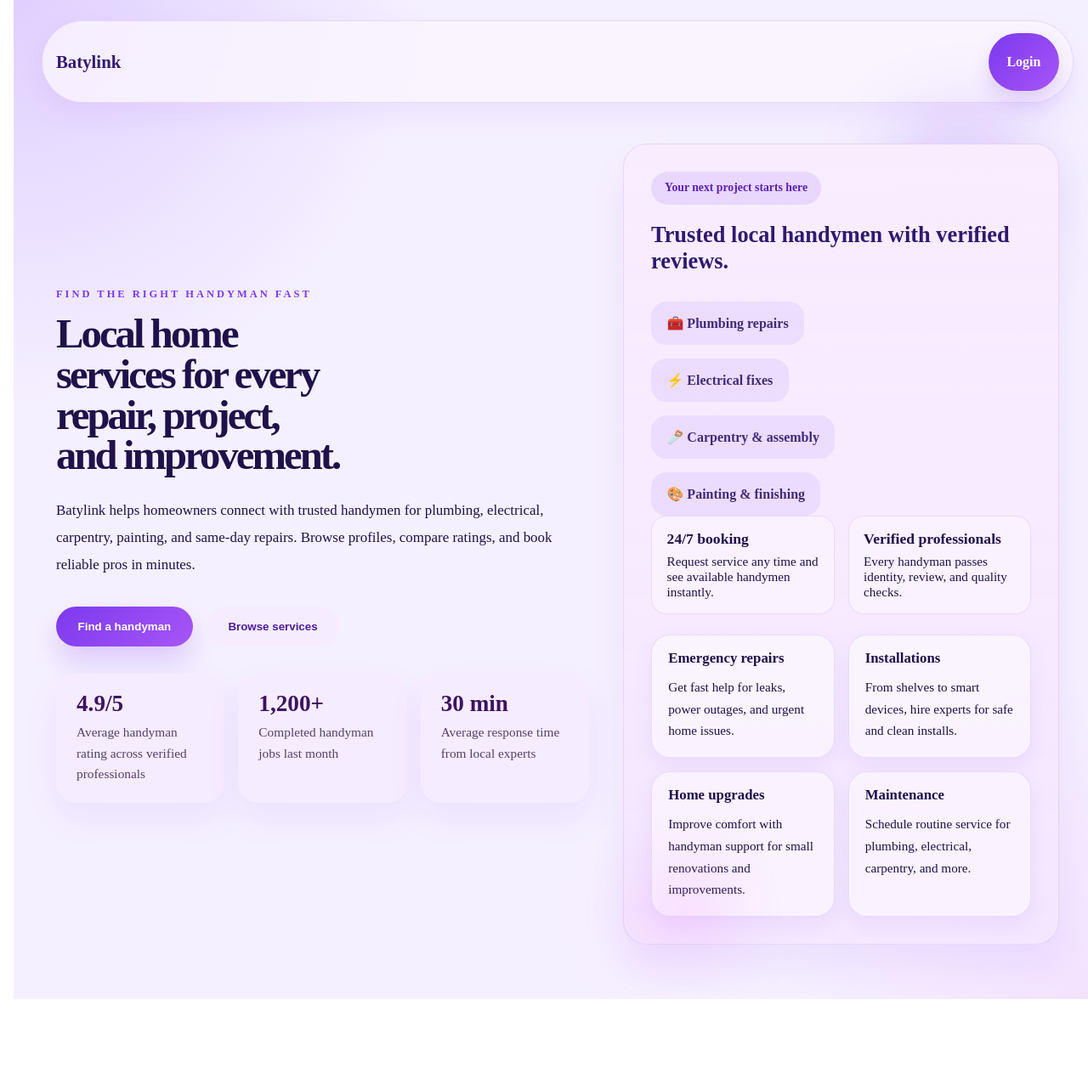
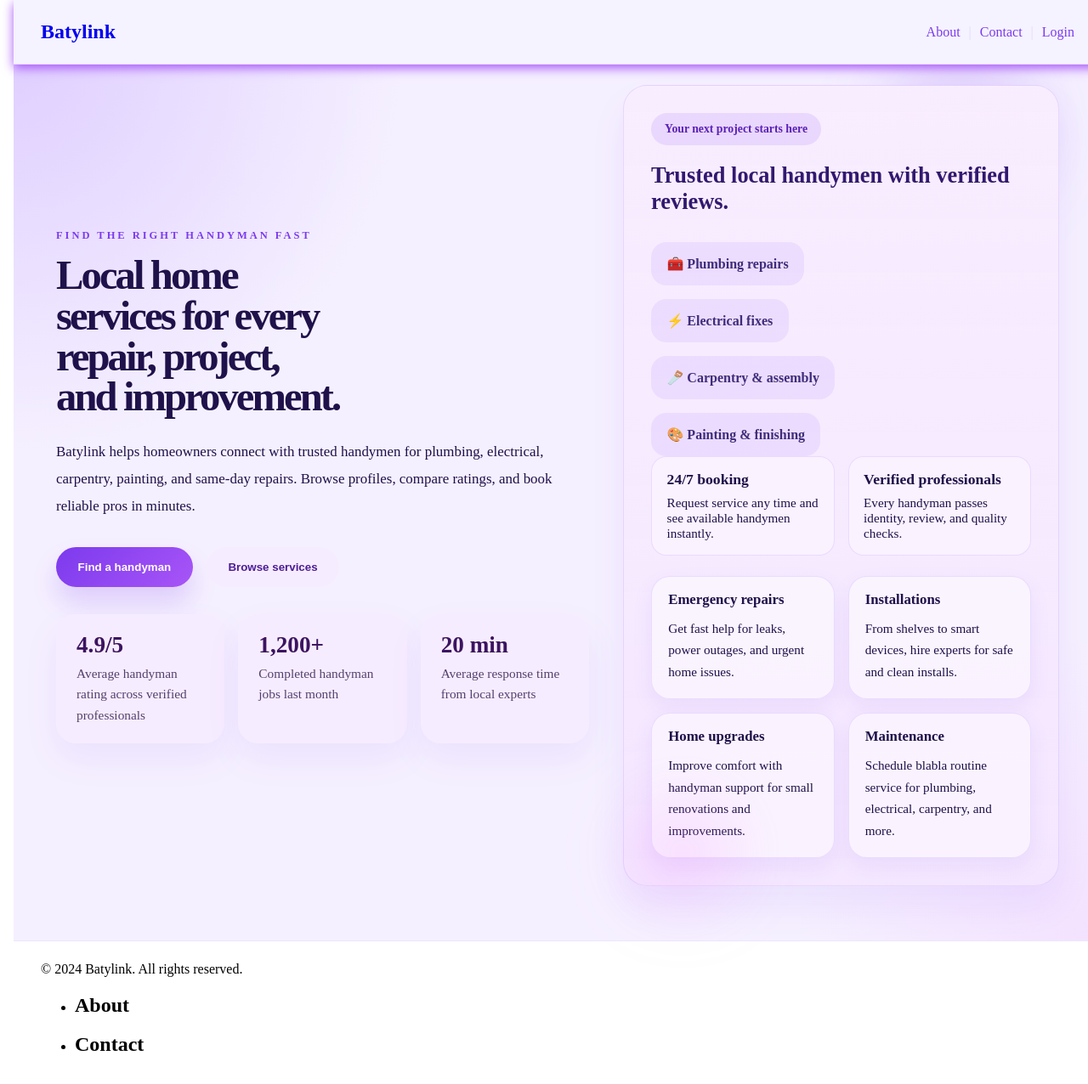
Before and after one commit to JohnsonGNEP/batylink, a React (Vite) app: page / in a window 1280 px wide. Shown: the top 1276 px of the page at 85% size. Before the commit the page ends 1176 px from the top, so only its background shows below. Built offline with nearby package versions, Linux system fonts and the light colour scheme.

Commit message:
Added page header and page footer sample

```diff
--- a/src/App.tsx
+++ b/src/App.tsx
@@ -21,7 +21,7 @@ const App: React.FC = () => {
       </Route>
 
       {/* Error Pages */}
-      <Route path="*" element={<div><h1>Page no found</h1></div>} />
+      <Route path="*" element={<div><h1>Page not found</h1></div>} />
     </Routes>
   )
 }
--- a/src/assets/styles/default-layout.css
+++ b/src/assets/styles/default-layout.css
@@ -0,0 +1,50 @@
+.page-header {
+  display: flex;
+  justify-content: space-between;
+  align-items: center;
+  padding: 1.5rem 2rem;
+  background: rgba(255, 255, 255, 0.8);
+  background-color: #f5f3ff;
+  border-bottom: 1px solid rgba(163, 110, 253, 0.18);
+  box-shadow: #a855f7 0px 4px 12px;
+  position: sticky;
+  top: 0;
+  z-index: 10;
+}
+
+.page-header .page-brand {
+  font-size: 1.5rem;
+  font-weight: bold;
+  color: linear-gradient(135deg, #7c3aed, #a855f7);
+  text-decoration: none;
+}
+
+.page-header .nav-link {
+  color: #7c3aed;
+  text-decoration: none;
+  font-size: 1rem;
+}
+
+.page-header .nav-link:hover {
+  color: #a855f7; /* Lightens up on hover */
+}
+
+.page-header ul {
+  display: inline-flex;
+  list-style: none;
+  margin: 0;
+  padding: 0;
+  gap: 10px;
+}
+
+.page-header li:not(:last-child)::after {
+  content: '|';
+  margin-left: 10px;
+  color: #e9d5ff;
+}
+
+.page-footer {
+  padding: 1.5rem 2rem;
+  background: var(--bg);
+  border-top: 1px solid rgba(163, 110, 253, 0.18);
+}
--- a/src/components/Footer.tsx
+++ b/src/components/Footer.tsx
@@ -1,9 +1,14 @@
 const Footer: React.FC = () => {
 
   return (
-    <footer>
-        App Footer
-    </footer>
+    <nav className="page-footer">
+      <p>&copy; 2024 Batylink. All rights reserved.</p>
+      <ul>
+        <li><h2 >About</h2></li>
+        <li><h2>Contact</h2></li>
+      </ul>
+    </nav>
+
   )
 }
 
--- a/src/components/Header.tsx
+++ b/src/components/Header.tsx
@@ -1,9 +1,18 @@
+import '../assets/styles/default-layout.css';
+
 const Header: React.FC = () => {
 
   return (
-    <header>
-        App Header
-    </header>
+    <nav className="page-header">
+      <a className="page-brand" href="/">
+        Batylink
+      </a>
+      <ul>
+        <li><a href="/about" className="nav-link">About</a></li>
+        <li><a href="/contact" className="nav-link">Contact</a></li>
+        <li><a href="/login" className="nav-link">Login</a></li>
+      </ul>
+    </nav>
   )
 }
 
--- a/src/layouts/DefaultLayout.tsx
+++ b/src/layouts/DefaultLayout.tsx
@@ -1,13 +1,15 @@
 import { Outlet } from "react-router-dom";
+import Footer from "../components/Footer";
+import Header from "../components/Header";
 
 const DefaultLayout: React.FC = () => {
   return (
     <div className="container">
-     {/*  TODO: Place header component here */}
+     <Header />
 
       <Outlet />
 
-      {/* TODO: Place footer component here */}
+      <Footer />
     </div>
   );
 };
--- a/src/pages/home.tsx
+++ b/src/pages/home.tsx
@@ -1,19 +1,8 @@
-import { Link } from 'react-router-dom'
 import '../assets/styles/home.css'
 
 function HomePage() {
   return (
     <main className="home-page">
-      <nav className="home-menu" aria-label="Main navigation">
-        <Link className="home-brand" to="/">
-          Batylink
-        </Link>
-        <div className="home-menu-actions">
-          <Link className="menu-link" to="/login">
-            Login
-          </Link>
-        </div>
-      </nav>
 
       <section className="home-hero">
         <div>
@@ -40,7 +29,7 @@ function HomePage() {
               <span>Completed handyman jobs last month</span>
             </article>
             <article className="metric-card">
-              <strong>30 min</strong>
+              <strong>20 min</strong>
               <span>Average response time from local experts</span>
             </article>
           </div>
@@ -84,7 +73,7 @@ function HomePage() {
               </div>
               <div className="feature-card">
                 <h3>Maintenance</h3>
-                <p>Schedule routine service for plumbing, electrical, carpentry, and more.</p>
+                <p>Schedule blabla routine service for plumbing, electrical, carpentry, and more.</p>
               </div>
             </div>
           </div>
```
Also changed, not shown: src/assets/styles/home.css (line endings or trailing spaces).
